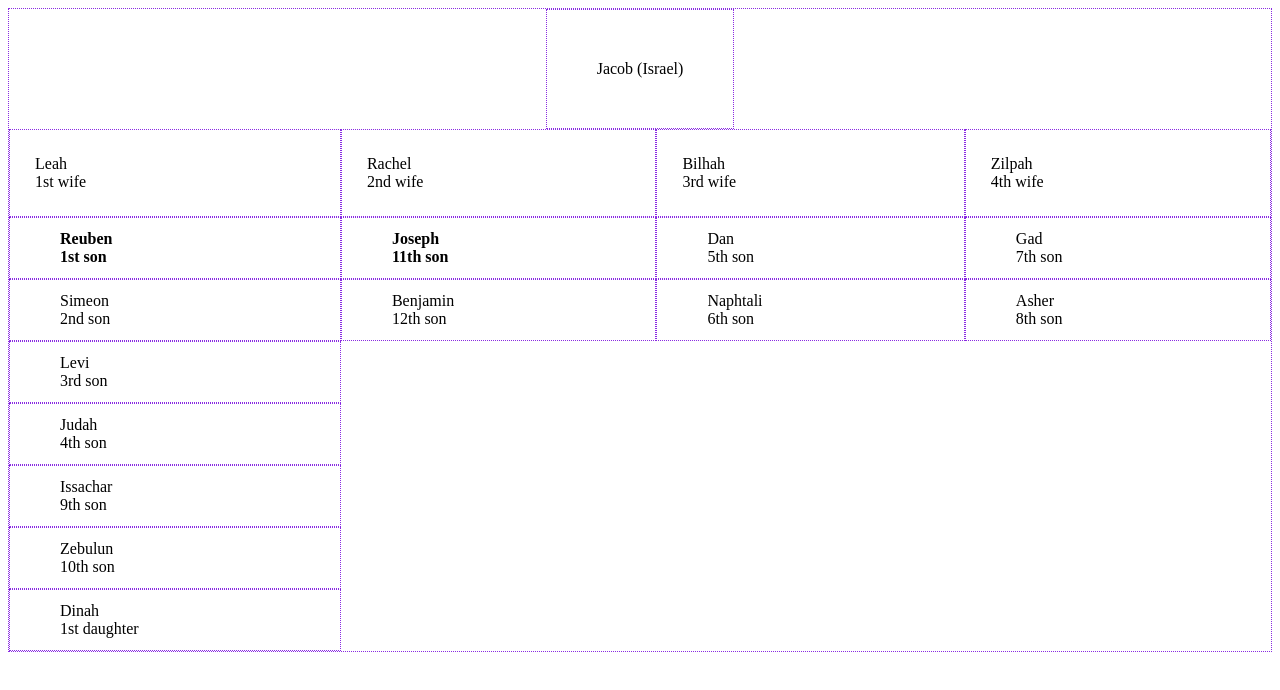
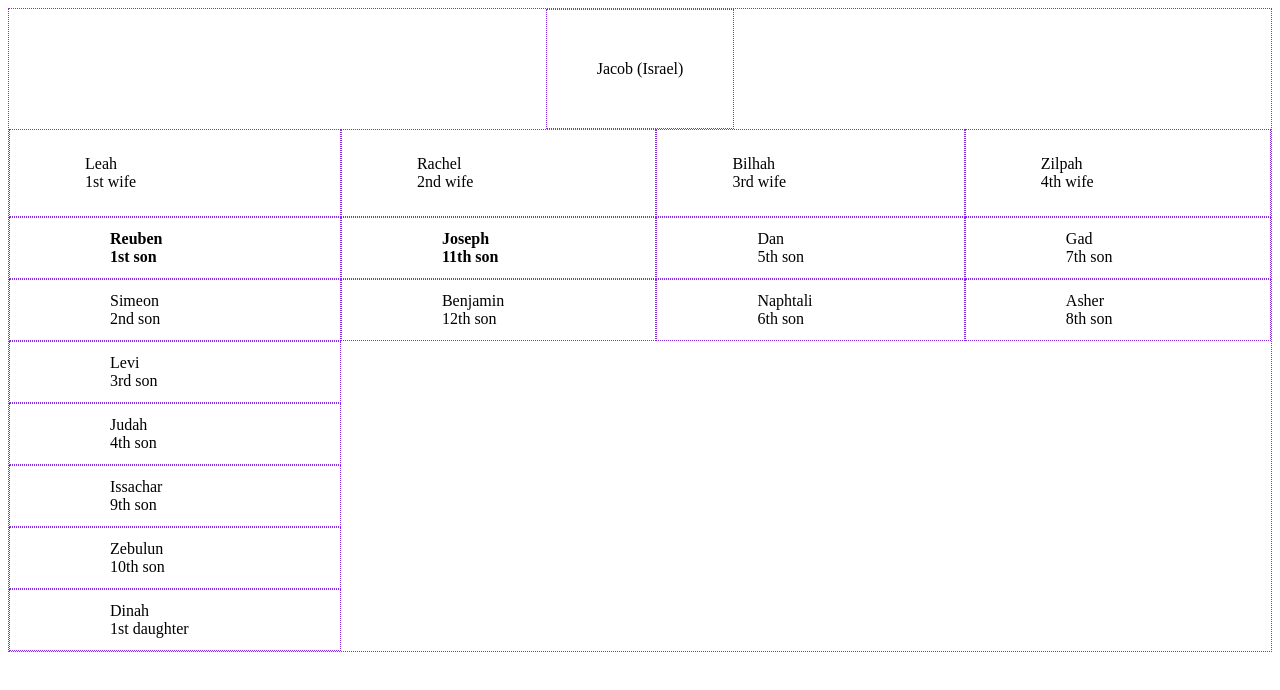
Before and after one commit to dannyvorton/12-patriarchs, an Angular app in the folder website-1.0/: page / in a window 1280 px wide. Shown: the top 690 px of the page. Built offline with nearby package versions, Linux system fonts and the light colour scheme.

Commit message:
update the css file of the family-tree

```diff
--- a/website-1.0/src/app/family-tree/family-tree.component.css
+++ b/website-1.0/src/app/family-tree/family-tree.component.css
@@ -27,11 +27,12 @@ div {
 
 .mother {
     padding: 25px;
+    padding-left: 75px;
 }
 
 .child {
     padding-top: 12px;
-    padding-left: 50px;
+    padding-left: 100px;
     padding-bottom: 12px;
 }
 
```
